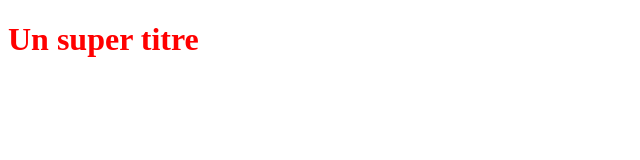
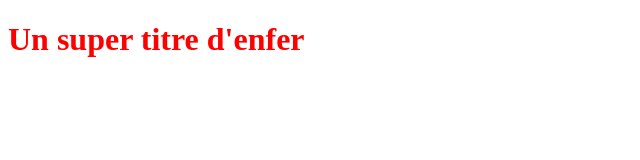
Before and after one commit to solofossou/OpenclassroomsProjet, a plain HTML site: page index.html in a window 1280 px wide. Shown: the whole page, without its empty margins (0-640 px from the left). Drawn offline with Linux system fonts and the light colour scheme.

Commit message:
Modification du titre H1

```diff
--- a/index.html
+++ b/index.html
@@ -6,6 +6,6 @@
         <link rel="stylesheet" type="text/css" href="style.css" />
     </head>
     <body>
-       <h1>Un super titre</h1>
+       <h1>Un super titre d'enfer</h1>
     </body>
 </html>
```
